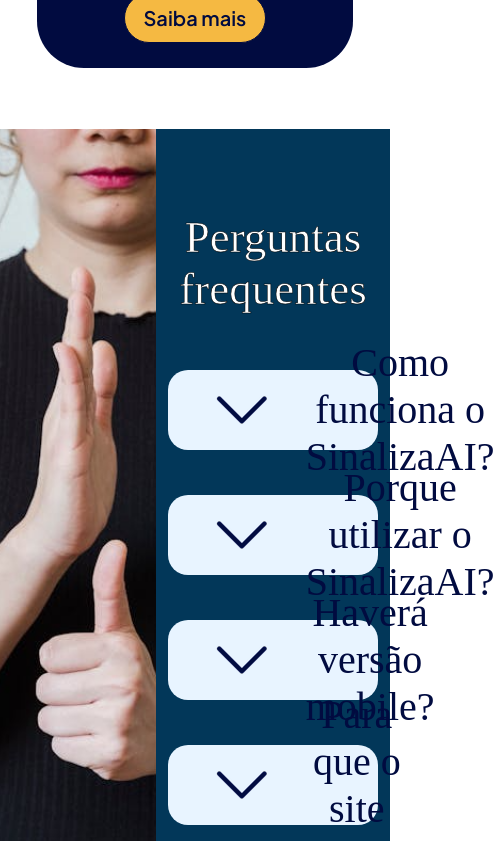
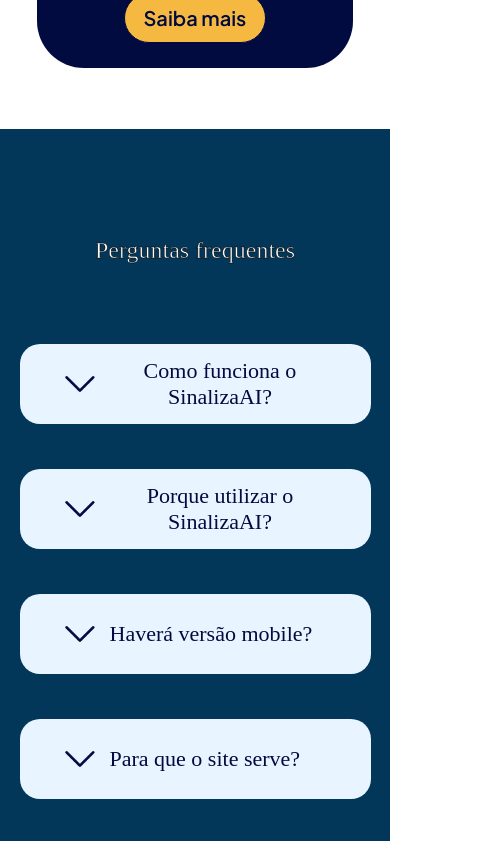
Before and after one commit to SinalizaAI/Front_end, a React (Vite) app: page / in a window 390 px wide. Shown: the part 5480-6321 px from the top of the page, 495 px wide, since content can reach past the window. Built offline with nearby package versions, Linux system fonts and the light colour scheme; a web font is replaced by a local one.

Commit message:
perguntas responsivity mobile

```diff
--- a/src/css/Perguntas.module.css
+++ b/src/css/Perguntas.module.css
@@ -132,3 +132,58 @@
     transform: translateY(0);
   }
 }
+
+/* Mobile */
+
+@media (max-width: 800px) {
+  .image_cont {
+    width: 0;
+    background-image: none;
+  }
+
+  .content_cont {
+    width: 100%;
+  }
+
+  .content_cont h1 {
+    font-size: 24px;
+  }
+
+  .pergunta {
+    gap: 10px;
+  }
+
+  .pergunta h2 {
+    font-size: 22px;
+  }
+
+  .resposta p {
+    font-size: 22px;
+  }
+
+  .pergunta img {
+    width: 40px;
+  }
+}
+
+@media (min-width: 801px) and (max-width: 1220px) {
+  .content_cont h1 {
+    font-size: 26px;
+  }
+
+  .pergunta {
+    gap: 30px;
+  }
+
+  .pergunta h2 {
+    font-size: 25px;
+  }
+
+  .resposta p {
+    font-size: 25px;
+  }
+
+  .pergunta img {
+    width: 40px;
+  }
+}
```
